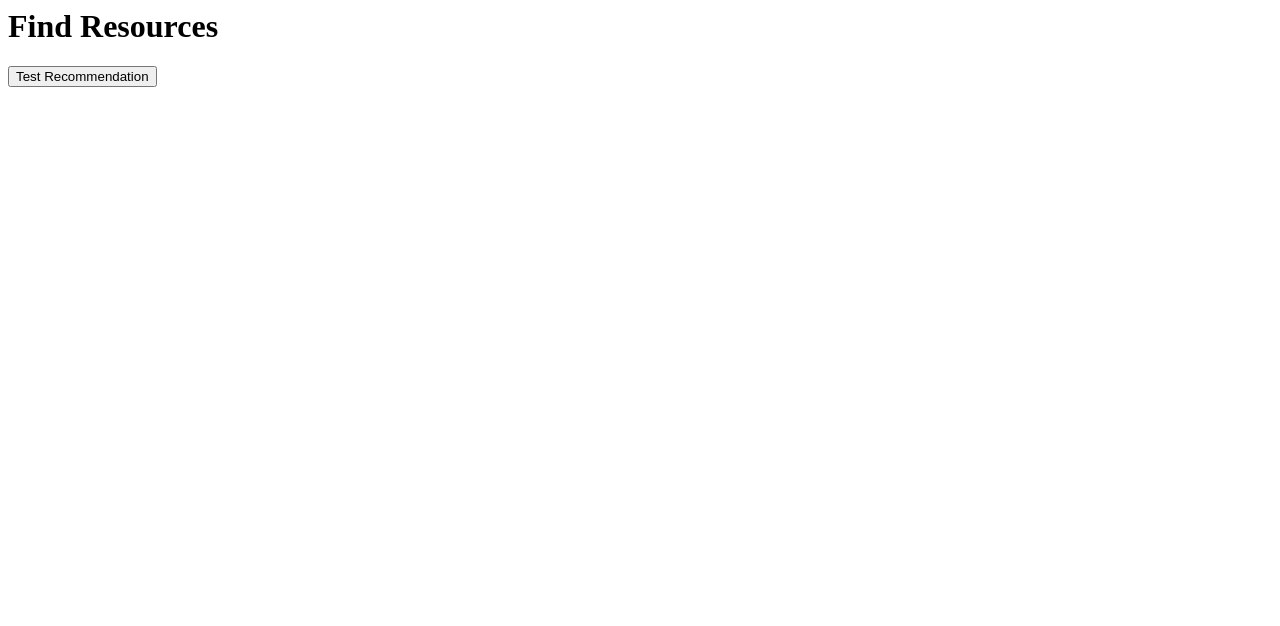
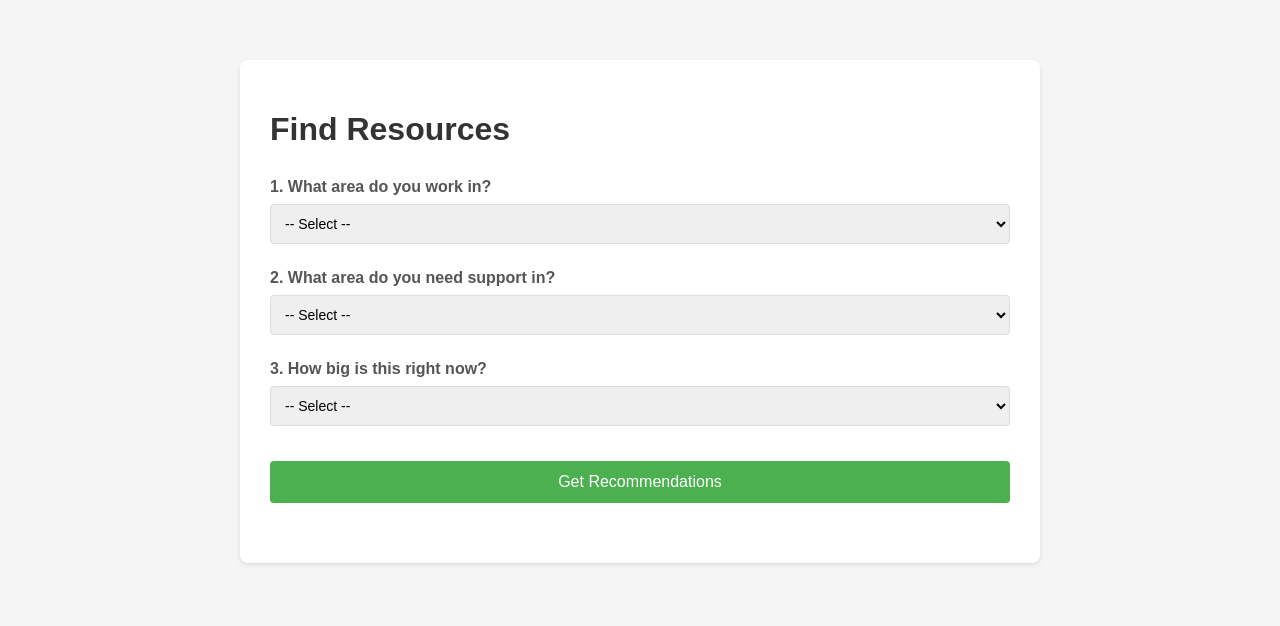
Before and after one commit to junezhong7/eb-eap-mvp, a website: page index.html in a window 1280 px wide. Drawn offline with Linux system fonts and the light colour scheme.

Commit message:
First real design of front end and updated API value accordingly

```diff
--- a/functions/recommend.js
+++ b/functions/recommend.js
@@ -7,7 +7,7 @@ module.exports = async function (request, context) {
         resources: []
     };
 
-    if (q1 === "beginner" && q2 === "api" && q3 === "external") {
+    if (q1 === "a1" && q2 === "b1" && q3 === "c1") {
         responseData.resources = [
             {
                 title: "API Starter Guide",
--- a/index.html
+++ b/index.html
@@ -1,30 +1,181 @@
+<!DOCTYPE html>
+<html lang="en">
+<head>
+    <meta charset="UTF-8">
+    <meta name="viewport" content="width=device-width, initial-scale=1.0">
+    <title>Find Resources</title>
+    <style>
+        body {
+            font-family: Arial, sans-serif;
+            max-width: 800px;
+            margin: 40px auto;
+            padding: 20px;
+            background-color: #f5f5f5;
+        }
+        .container {
+            background-color: white;
+            padding: 30px;
+            border-radius: 8px;
+            box-shadow: 0 2px 4px rgba(0,0,0,0.1);
+        }
+        h1 {
+            color: #333;
+            margin-bottom: 30px;
+        }
+        .question-group {
+            margin-bottom: 25px;
+        }
+        label {
+            display: block;
+            margin-bottom: 8px;
+            font-weight: bold;
+            color: #555;
+        }
+        select {
+            width: 100%;
+            padding: 10px;
+            border: 1px solid #ddd;
+            border-radius: 4px;
+            font-size: 14px;
+            box-sizing: border-box;
+        }
+        select:focus {
+            outline: none;
+            border-color: #4CAF50;
+            box-shadow: 0 0 5px rgba(76, 175, 80, 0.3);
+        }
+        button {
+            background-color: #4CAF50;
+            color: white;
+            padding: 12px 30px;
+            border: none;
+            border-radius: 4px;
+            cursor: pointer;
+            font-size: 16px;
+            width: 100%;
+            margin-top: 10px;
+        }
+        button:hover {
+            background-color: #45a049;
+        }
+        button:active {
+            background-color: #3d8b40;
+        }
+        #results {
+            margin-top: 30px;
+        }
+        .result-item {
+            background-color: #f9f9f9;
+            padding: 15px;
+            border-left: 4px solid #4CAF50;
+            margin-bottom: 15px;
+        }
+        .result-item strong {
+            display: block;
+            margin-bottom: 10px;
+            color: #333;
+        }
+        .result-item a {
+            color: #4CAF50;
+            text-decoration: none;
+        }
+        .result-item a:hover {
+            text-decoration: underline;
+        }
+        .loading {
+            color: #666;
+            font-style: italic;
+        }
+        .error {
+            color: #d32f2f;
+            padding: 10px;
+            background-color: #ffebee;
+            border-radius: 4px;
+        }
+    </style>
+</head>
+<body>
+    <div class="container">
         <h1>Find Resources</h1>
 
-<button onclick="test()">Test Recommendation</button>
+        <div class="question-group">
+            <label for="q1">1. What area do you work in?</label>
+            <select id="q1">
+                <option value="">-- Select --</option>
+                <option value="a1">I'm on the tools/trades</option>
+                <option value="a2">I'm in the Transport Industries</option>
+                <option value="a3">I'm working in the Care/support sector</option>
+            </select>
+        </div>
+
+        <div class="question-group">
+            <label for="q2">2. What area do you need support in?</label>
+            <select id="q2">
+                <option value="">-- Select --</option>
+                <option value="b1">Stress & pressure at work </option>
+                <option value="b2">Sleep and switching off </option>
+                <option value="b3">Conflict with boss / coworker </option>
+                <option value="b4">Money and cost of living stressofliving stress </option>
+            </select>
+        </div>
+
+        <div class="question-group">
+            <label for="q3">3. How big is this right now?</label>
+            <select id="q3">
+                <option value="">-- Select --</option>
+                <option value="c1">Annoying</option>
+                <option value="c2">Really getting to me</option>
+                <option value="c3">I’m worried I might not cope</option>
+            </select>
+        </div>
+
+        <button onclick="getRecommendations()">Get Recommendations</button>
 
         <div id="results"></div>
+    </div>
 
     <script>
+        function getRecommendations(){
+            const q1 = document.getElementById('q1').value;
+            const q2 = document.getElementById('q2').value;
+            const q3 = document.getElementById('q3').value;
 
-function test(){
-    const apiUrl = "https://func-eap-dev-gjavggg2b4fdbpc7.australiaeast-01.azurewebsites.net/api/recommend?q1=beginner&q2=api&q3=external";
+            // Validate selections
+            if (!q1 || !q2 || !q3) {
+                document.getElementById("results").innerHTML =
+                    '<div class="error">Please select all three options</div>';
+                return;
+            }
+
+            document.getElementById("results").innerHTML =
+                '<div class="loading">Loading recommendations...</div>';
+
+            const apiUrl = `https://func-eap-dev-gjavggg2b4fdbpc7.australiaeast-01.azurewebsites.net/api/recommend?q1=${q1}&q2=${q2}&q3=${q3}`;
 
             fetch(apiUrl)
                 .then(res => res.json())
                 .then(data => {
                     if(data.resources && data.resources.length > 0){
-                const resource = data.resources[0];
-                document.getElementById("results").innerHTML =
-                    `<p><strong>${resource.title}</strong></p><p><a href="${resource.link}" target="_blank">${resource.link}</a></p>`;
+                        let resultsHtml = '<h2>Recommended Resources:</h2>';
+                        data.resources.forEach(resource => {
+                            resultsHtml += `
+                                <div class="result-item">
+                                    <strong>${resource.title}</strong>
+                                    <a href="${resource.link}" target="_blank">${resource.link}</a>
+                                </div>
+                            `;
+                        });
+                        document.getElementById("results").innerHTML = resultsHtml;
                     } else {
                         document.getElementById("results").innerHTML =
-                    "No resources found";
+                            '<div class="error">No resources found for your selection.</div>';
                     }
                 })
                 .catch(error => {
                     document.getElementById("results").innerHTML =
-                "Error: " + error.message;
+                        `<div class="error">Error: ${error.message}</div>`;
                 });
         }
-
     </script>
+</body>
+</html>
```
Lines whose indentation alone changed are shown as unchanged.
